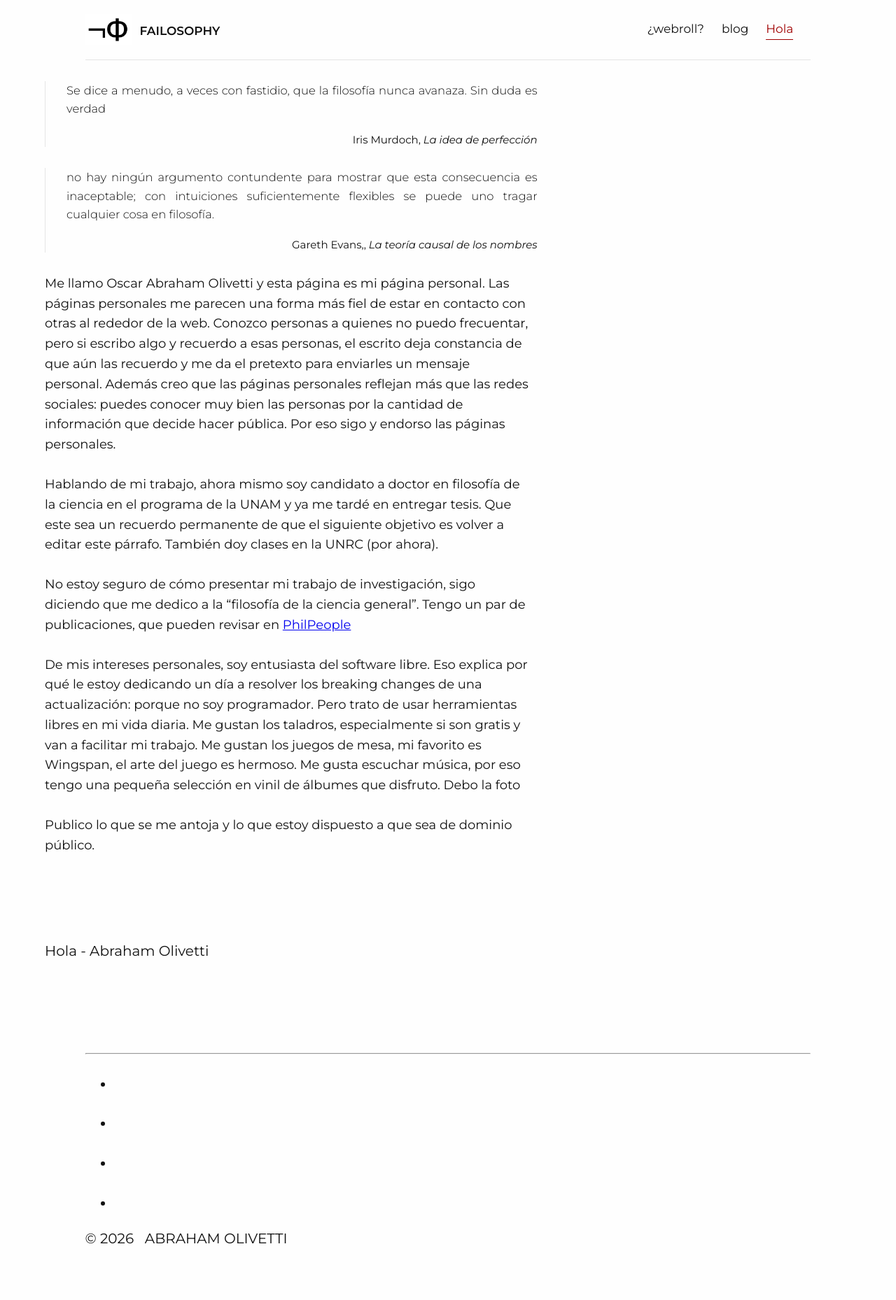
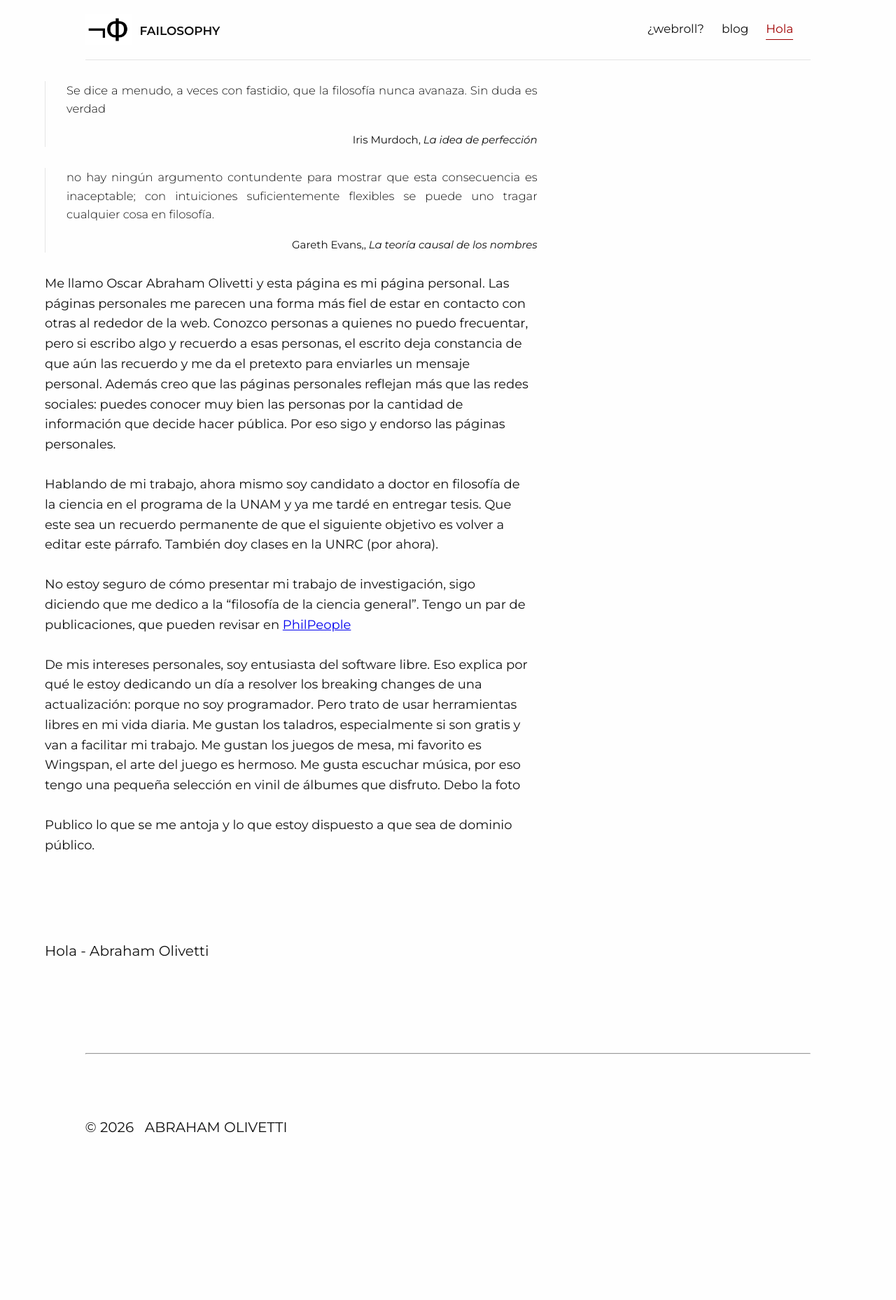
Before and after one commit to Oiuhukt/failosophy, a Jekyll site: the page built from index.md, in a window 1280 px wide. Shown: the whole page at 70% size. Built offline with Jekyll 4.4.1, drawn with Linux system fonts in a browser that asks for light colours; after the commit the page ends 1699 px from its top, so only the background shows below that.

```diff
--- a/css/tufte.scss
+++ b/css/tufte.scss
@@ -105,6 +105,33 @@
 }
 
 
+/* ==========================================================================
+   ESTILOS PARA ICONOS DEL FOOTER
+   ========================================================================== */
+.footer-links {
+    list-style: none;
+    padding: 0;
+    margin: 1rem 0;
+    display: flex;
+    justify-content: center; /* Centra los iconos */
+    gap: 20px;               /* Espacio entre iconos */
+
+    li {
+        display: inline-block;
+    }
+
+    a {
+        text-decoration: none;
+        color: $text-color;
+        font-size: 1.2rem;   /* Tamaño del icono */
+        transition: color 0.3s ease;
+
+        &:hover {
+            color: $contrast-color;
+        }
+    }
+}
+
 /* Regla específica para el footer de la página */
 footer.site-footer,
 body > footer {
@@ -115,6 +142,9 @@
     margin: 4rem auto 2rem auto;
     padding-top: 2rem;
 }
+
+
+
 
 
 /* Para los párrafos que no están en un article */
```
